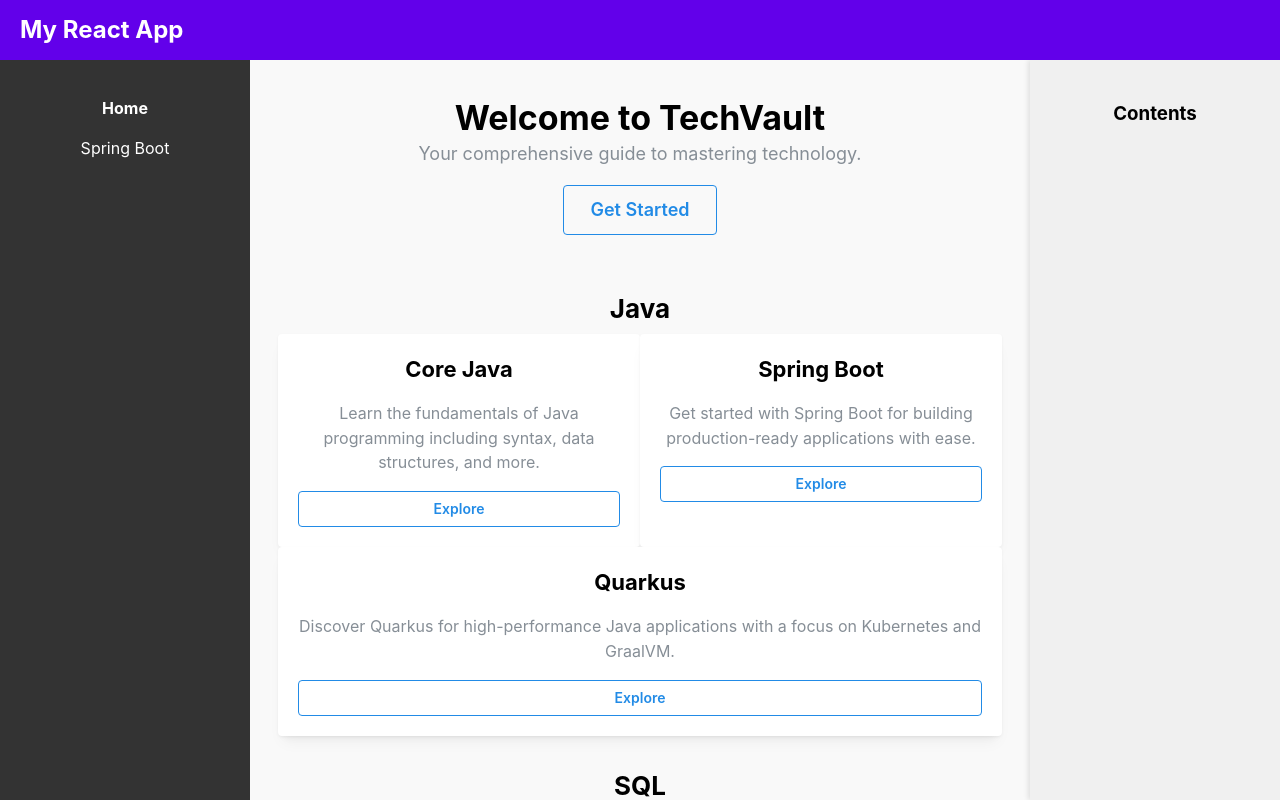
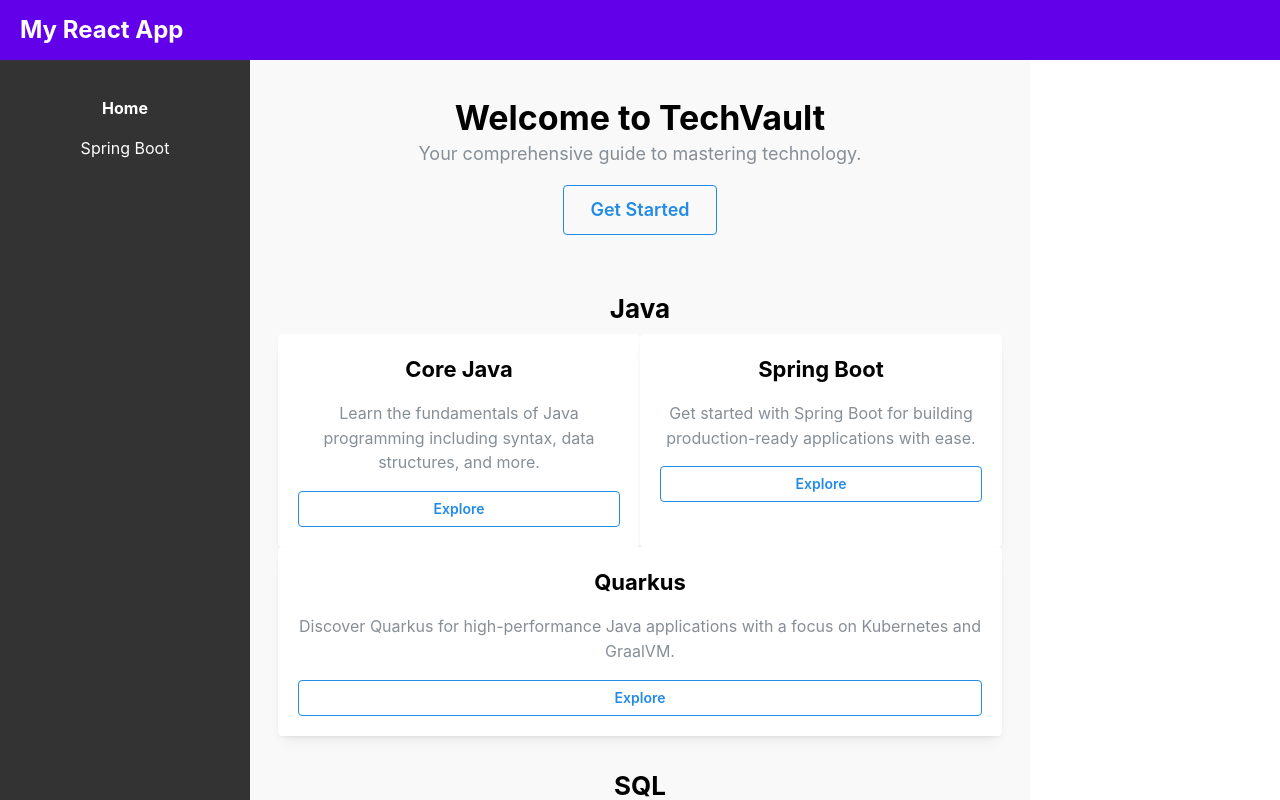
Before and after one commit to markcdev101/react-tech-vault-ui, a React (Create React App) app: page / in a window 1280 px wide. Built offline with nearby package versions, Linux system fonts and the light colour scheme.

Commit message:
updated layout

```diff
--- a/src/components/layout/Layout.js
+++ b/src/components/layout/Layout.js
@@ -1,5 +1,6 @@
 // src/components/Layout.js
 import React, { useState, useEffect } from 'react';
+import { useLocation } from 'react-router-dom'; // Import useLocation
 import SidePanel from './SidePanel';
 import TopPanel from './TopPanel';
 import RightPanel from './RightPanel';
@@ -8,6 +9,7 @@
 function Layout({ children }) {
   const [activeSection, setActiveSection] = useState('');
   const [sections, setSections] = useState([]);
+  const location = useLocation(); // Get current location
 
   useEffect(() => {
     // Function to find sections dynamically
@@ -47,6 +49,9 @@
     return () => window.removeEventListener('scroll', handleScroll);
   }, [sections]);
 
+  // Determine if we should show the Right Panel
+  const showRightPanel = location.pathname !== '/';
+
   return (
     <div className="layout">
       <TopPanel /> {/* Fixed Top Panel */}
@@ -60,7 +65,7 @@
           </main>
         </div>
 
-        <RightPanel sections={sections} activeSection={activeSection} /> {/* Dynamic Right Panel */}
+        {showRightPanel && <RightPanel sections={sections} activeSection={activeSection} />} {/* Conditionally Render Right Panel */}
       </div>
     </div>
   );
```
